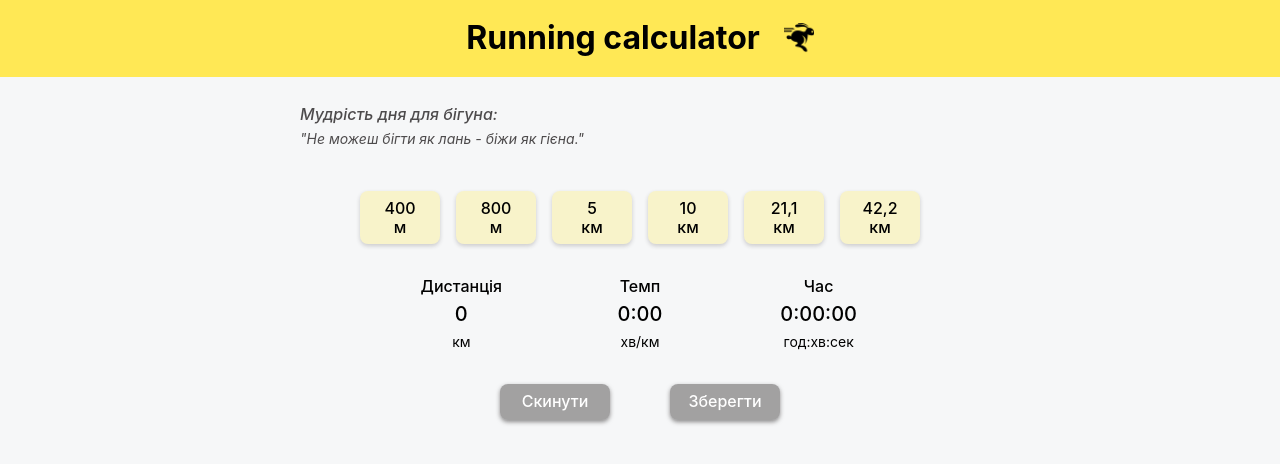
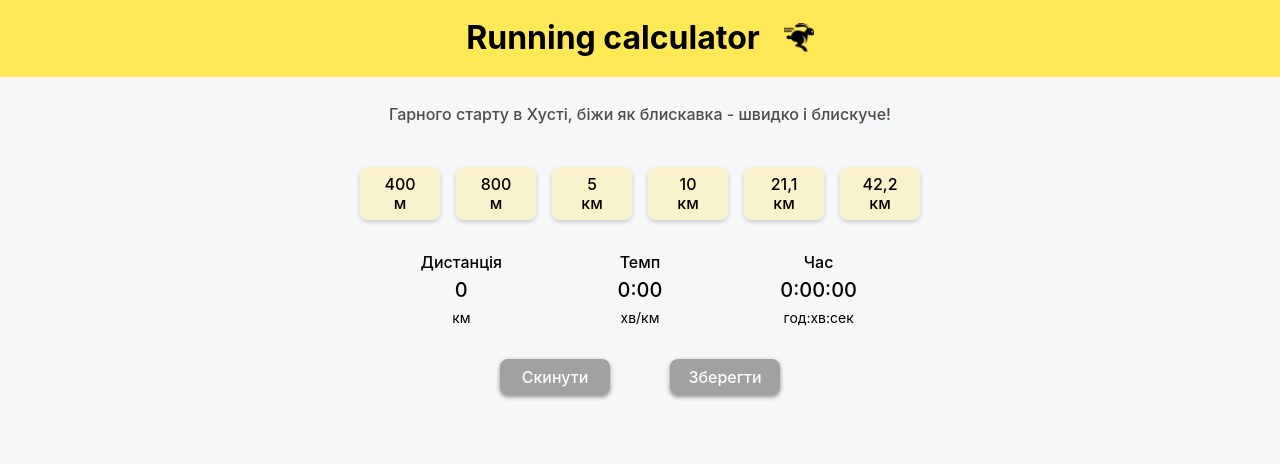
Before and after one commit to Vestanra/running-calculator, a React (Create React App) app: page / in a window 1280 px wide. Shown: the top 464 px of the page. Built offline with nearby package versions, Linux system fonts and the light colour scheme.

Commit message:
title
add Title in Expression component

```diff
--- a/src/components/Expression/Expression.jsx
+++ b/src/components/Expression/Expression.jsx
@@ -1,9 +1,10 @@
 import { useEffect, useState } from "react";
-import { TextTought, TitleTought, WrapThougts } from "./Expression.styled";
+import { TextTought, Title, TitleTought, WrapThougts } from "./Expression.styled";
 import allThoughts from "../../data/expressions.json";
 
 export const Expression = () => {
     const [tought, setSought] = useState({});
+    const [title] = useState("Гарного старту в Хусті, біжи як блискавка - швидко і блискуче!")
 
     function getRandomNumberInRange(max) {
     return Math.floor(Math.random() * max) + 1;
@@ -16,9 +17,14 @@ export const Expression = () => {
 
 
     return (
-        <WrapThougts>
-          <TitleTought>Мудрість дня для бігуна:</TitleTought>
-          <TextTought>"{tought.text}"</TextTought>
-        </WrapThougts>
+        <>
+            {title ? <WrapThougts>
+                <Title>{title}</Title>
+            </WrapThougts> :
+            <WrapThougts>
+                <TitleTought>Мудрість дня для бігуна:</TitleTought>
+                <TextTought>"{tought.text}"</TextTought>
+            </WrapThougts>}
+        </>
     )
 }
--- a/src/components/Expression/Expression.styled.js
+++ b/src/components/Expression/Expression.styled.js
@@ -20,3 +20,9 @@ export const TextTought = styled.p`
     font-size: 14px;
   }
 `
+export const Title = styled.p`
+font-weight: 500;
+font-size: 16px;
+text-align: center;
+font-style: normal;
+`
--- a/src/data/expressions.json
+++ b/src/data/expressions.json
@@ -22,5 +22,9 @@
     {
         "id": "6",
         "text": "Не слухай тих, хто тобі каже рухатися тільки вперед, бо так ти ніколи не попадеш додому."
+    },
+    {
+        "id": "7",
+        "text": "Терпи, терпець тебе шліфує, але коли накриває, то краще не терпи."
     }
 ]
```
